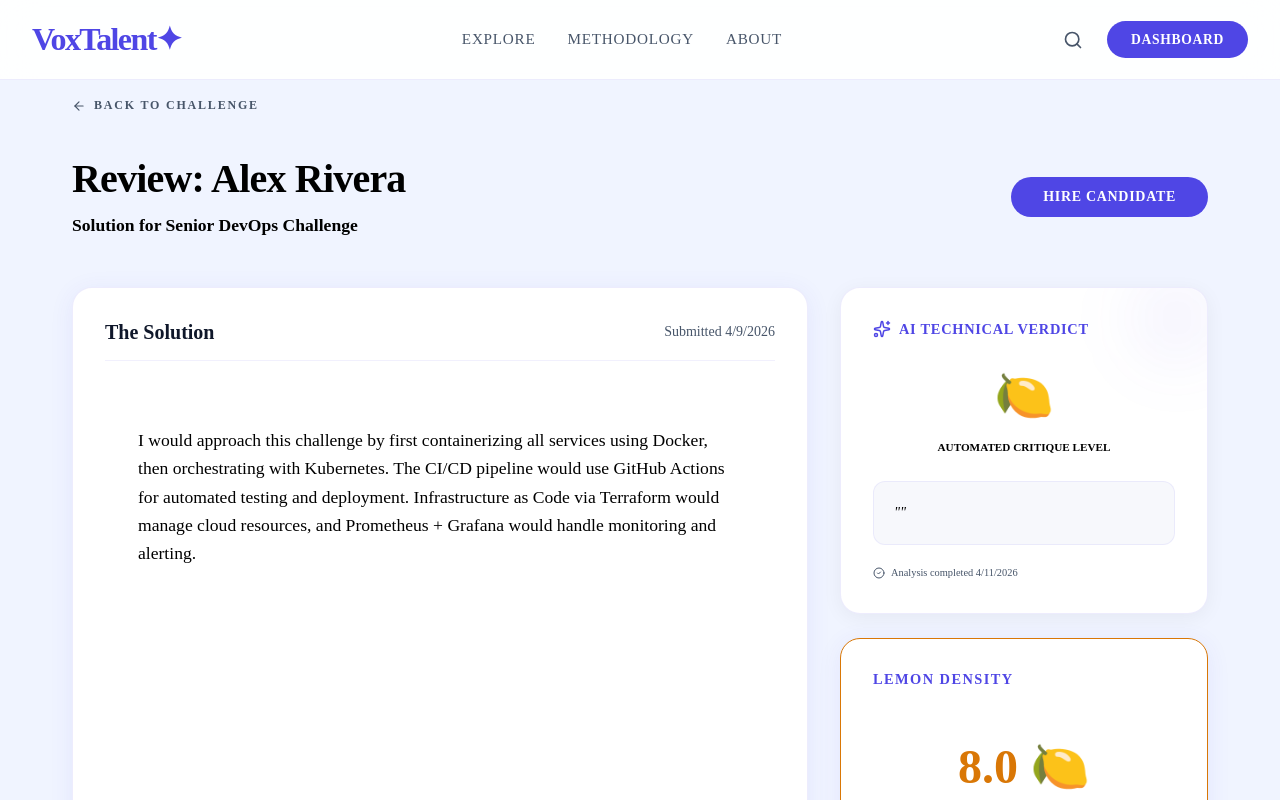
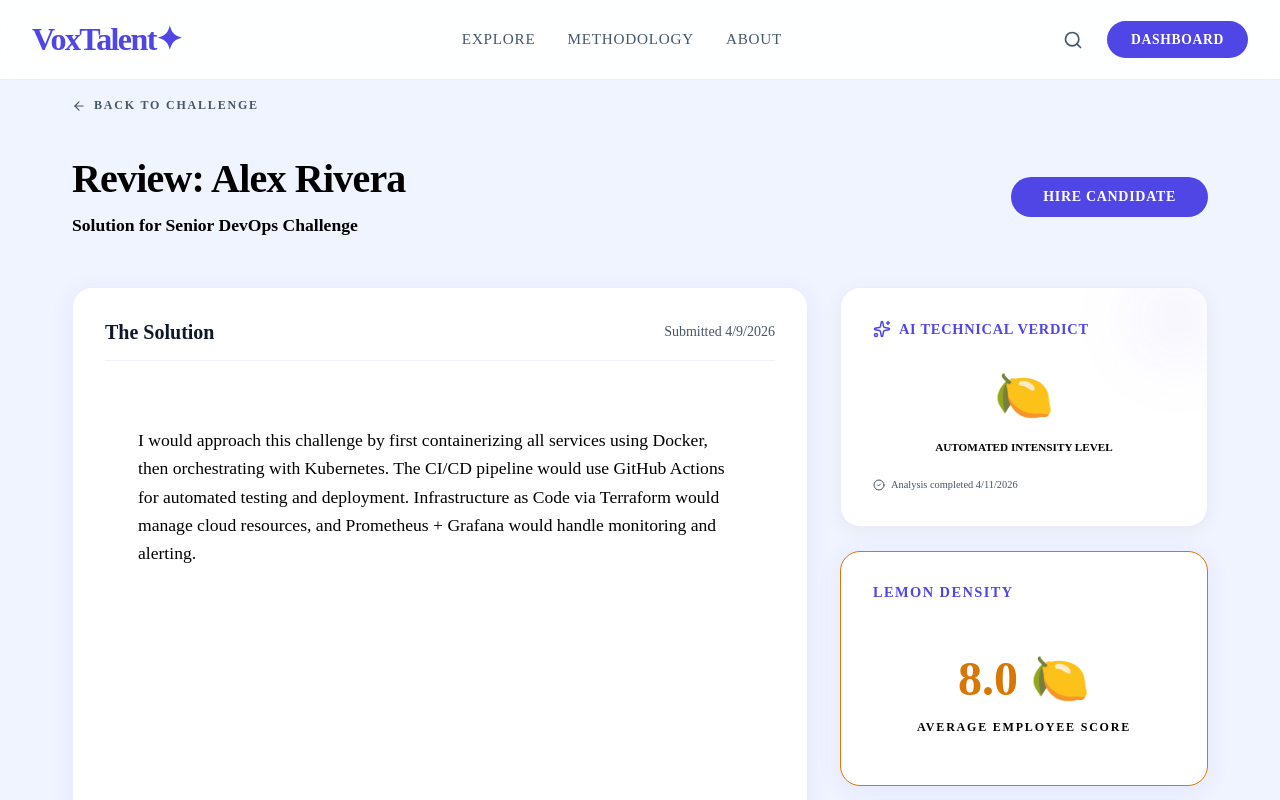
Before and after one commit to Celestin25/voxtalent, a Next.js app: page /dashboard/company/submissions/sample-sub-1 in a window 1280 px wide. Shown: the top 800 px of the page. Built offline with nearby package versions, Linux system fonts and the light colour scheme; no server answers; a web font is replaced by a local one.

Commit message:
ai added

```diff
--- a/src/app/dashboard/company/submissions/[id]/AiVerdictCard.tsx
+++ b/src/app/dashboard/company/submissions/[id]/AiVerdictCard.tsx
@@ -1,6 +1,7 @@
 'use client'
 
 import { useState } from 'react'
+import { useRouter } from 'next/navigation'
 import { Sparkles, Loader2, AlertTriangle, CheckCircle2 } from 'lucide-react'
 import { requestAiVerdict } from './ai-actions'
 
@@ -8,6 +9,7 @@ export default function AiVerdictCard({ submissionId, existingVerdict }: {
   submissionId: string;
   existingVerdict?: { score: number; critique: string; evaluatedAt: Date } | null
 }) {
+  const router = useRouter()
   const [loading, setLoading] = useState(false)
   const [error, setError] = useState<string | null>(null)
 
@@ -45,22 +47,9 @@ export default function AiVerdictCard({ submissionId, existingVerdict }: {
           <h3 style={{ fontSize: '0.9rem', fontWeight: 800, textTransform: 'uppercase', letterSpacing: '0.05em', color: 'var(--color-accent-primary)', margin: 0 }}>AI Technical Verdict</h3>
         </div>
 
-        <div style={{ textAlign: 'center', marginBottom: '1.5rem' }}>
+        <div style={{ textAlign: 'center', marginBottom: '0.5rem' }}>
           <div style={{ fontSize: '3rem', fontWeight: 800, color: aiColor }}>{existingVerdict.score} 🍋</div>
-          <div style={{ fontSize: '0.7rem', color: '#000', fontWeight: 600, textTransform: 'uppercase', marginTop: '0.25rem' }}>Automated Critique Level</div>
-        </div>
-
-        <div style={{
-          background: 'rgba(7, 44, 155, 0.03)',
-          padding: '1.25rem',
-          borderRadius: '12px',
-          border: '1px solid rgba(79,70,229,0.08)',
-          fontSize: '0.9rem',
-          lineHeight: 1.5,
-          color: '#000',
-          fontStyle: 'italic'
-        }}>
-          "{existingVerdict.critique}"
+          <div style={{ fontSize: '0.7rem', color: '#000', fontWeight: 600, textTransform: 'uppercase', marginTop: '0.25rem' }}>Automated Intensity Level</div>
         </div>
 
         <div style={{ marginTop: '1.25rem', display: 'flex', alignItems: 'center', gap: '6px', fontSize: '0.65rem', color: 'var(--color-text-secondary)' }}>
--- a/src/app/dashboard/company/submissions/[id]/ai-actions.ts
+++ b/src/app/dashboard/company/submissions/[id]/ai-actions.ts
@@ -29,10 +29,17 @@ export async function requestAiVerdict(submissionId: string) {
     )
 
     // Demo Mode: If AI fails, simulate a realistic technical score
+    // Demo Mode: Simulate realistic AI variation (-3 to +3 from human average)
+    // We use a "seed" based on submissionId so the result is consistent for that person
     if (verdict.isDemo) {
+      const offsets = [-3, -2, -1, 0, 1, 2, 3]
+      const seed = submissionId.split('').reduce((acc, char) => acc + char.charCodeAt(0), 0)
+      const randomOffset = offsets[seed % offsets.length]
+      const simulatedScore = Math.max(0, Math.min(10, Math.floor(avgHumanScore) + randomOffset))
+
       verdict = {
-        lemonCount: Math.max(0, Math.floor(avgHumanScore) - 1),
-        critique: "The technical implementation shows solid fundamental reasoning but could benefit from deeper edge-case coverage in the validation layer. Recommended: optimize state transitions."
+        lemonCount: simulatedScore,
+        critique: ""
       }
     }
 
```
